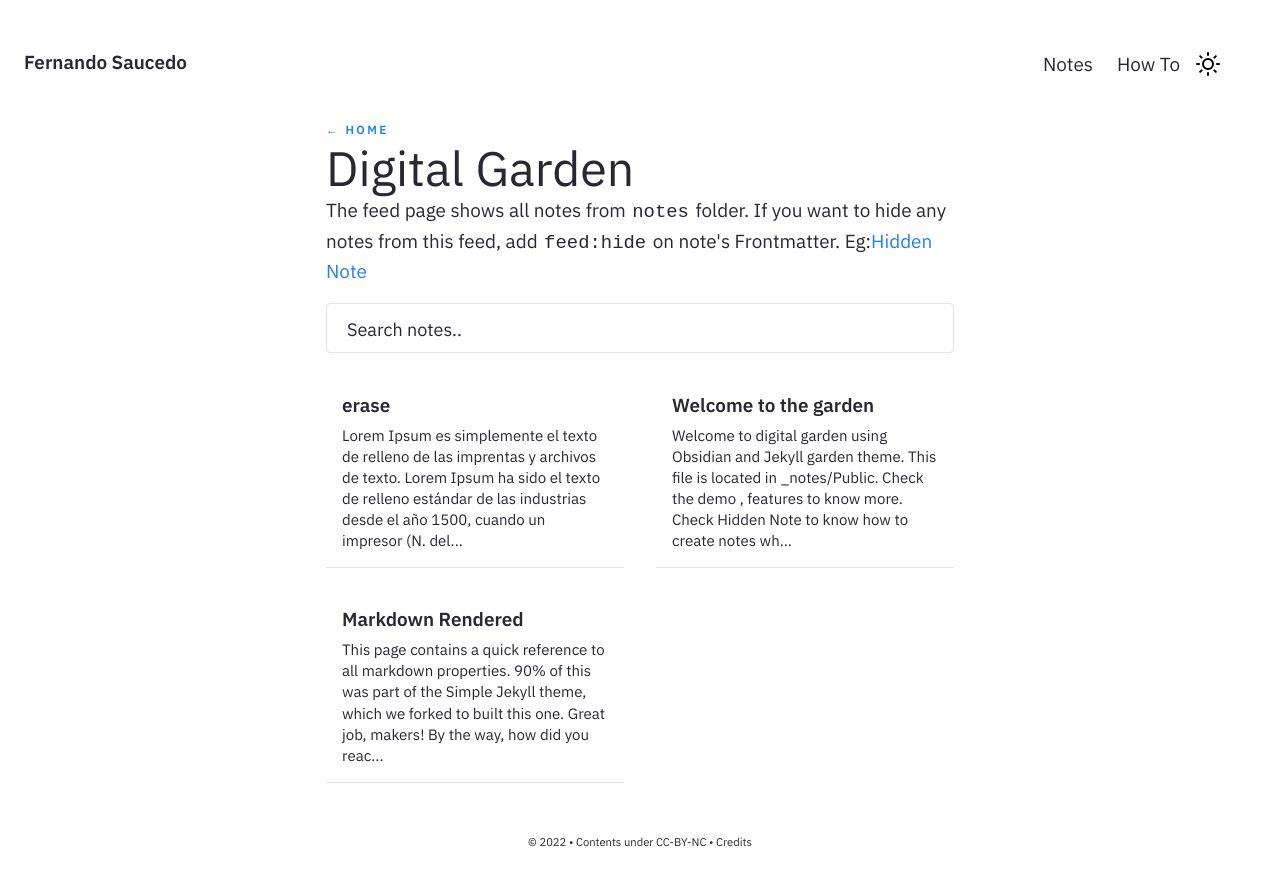
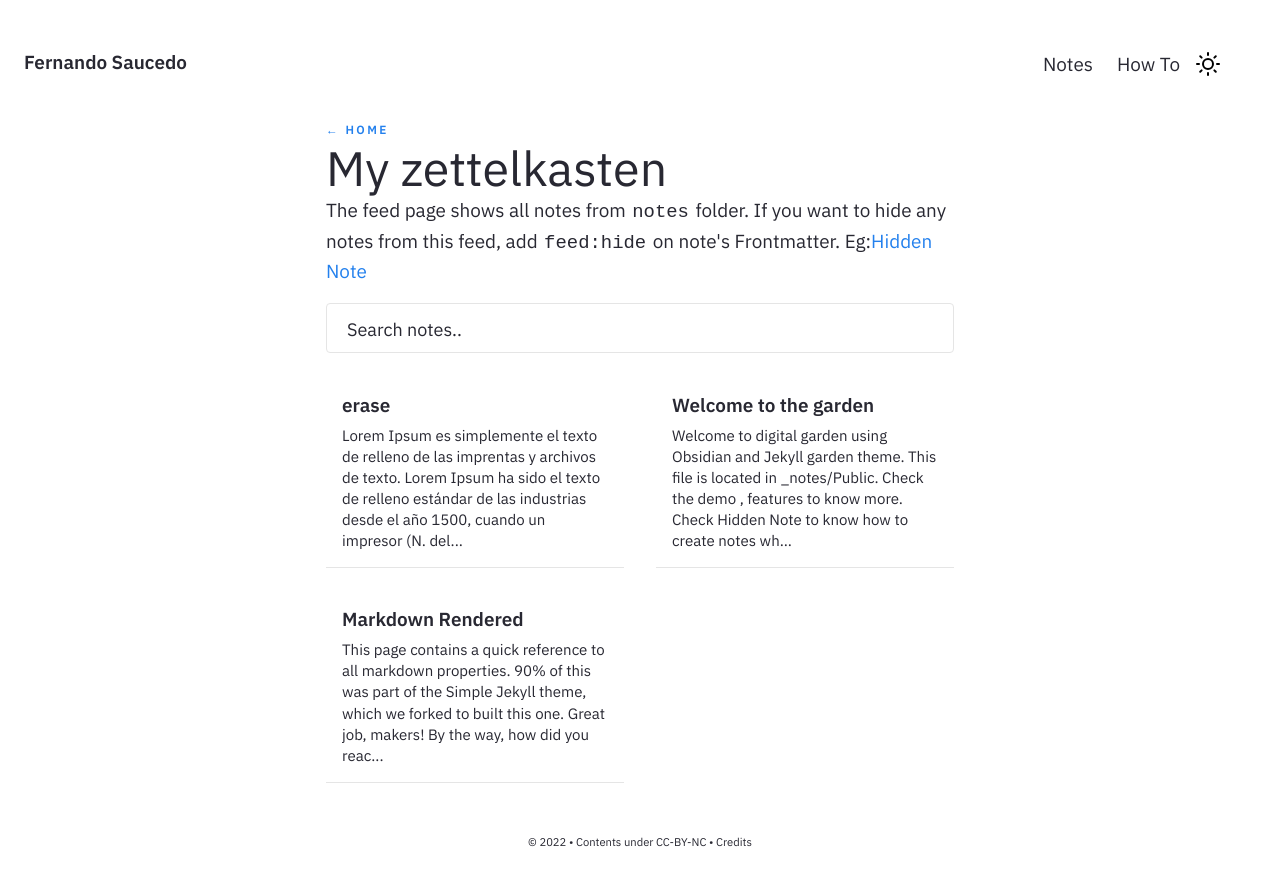
Before and after one commit to saucedoinfo/notes, a Jekyll site: the page built from pages/notes.md, in a window 1280 px wide. Shown: the top 886 px of the page. Built offline with Jekyll 4.4.1, drawn with Linux system fonts in a browser that asks for light colours.

Commit message:
202210311102

```diff
--- a/pages/notes.md
+++ b/pages/notes.md
@@ -2,7 +2,7 @@
 layout: Post
 permalink: /notes
 feedformat: card
-title: Digital Garden
+title: My zettelkasten
 ---
 
 The feed page shows all notes from `notes` folder. If you want to hide any notes from this feed, add `feed:hide` on note's Frontmatter. Eg:[[Hidden Note]]
```
